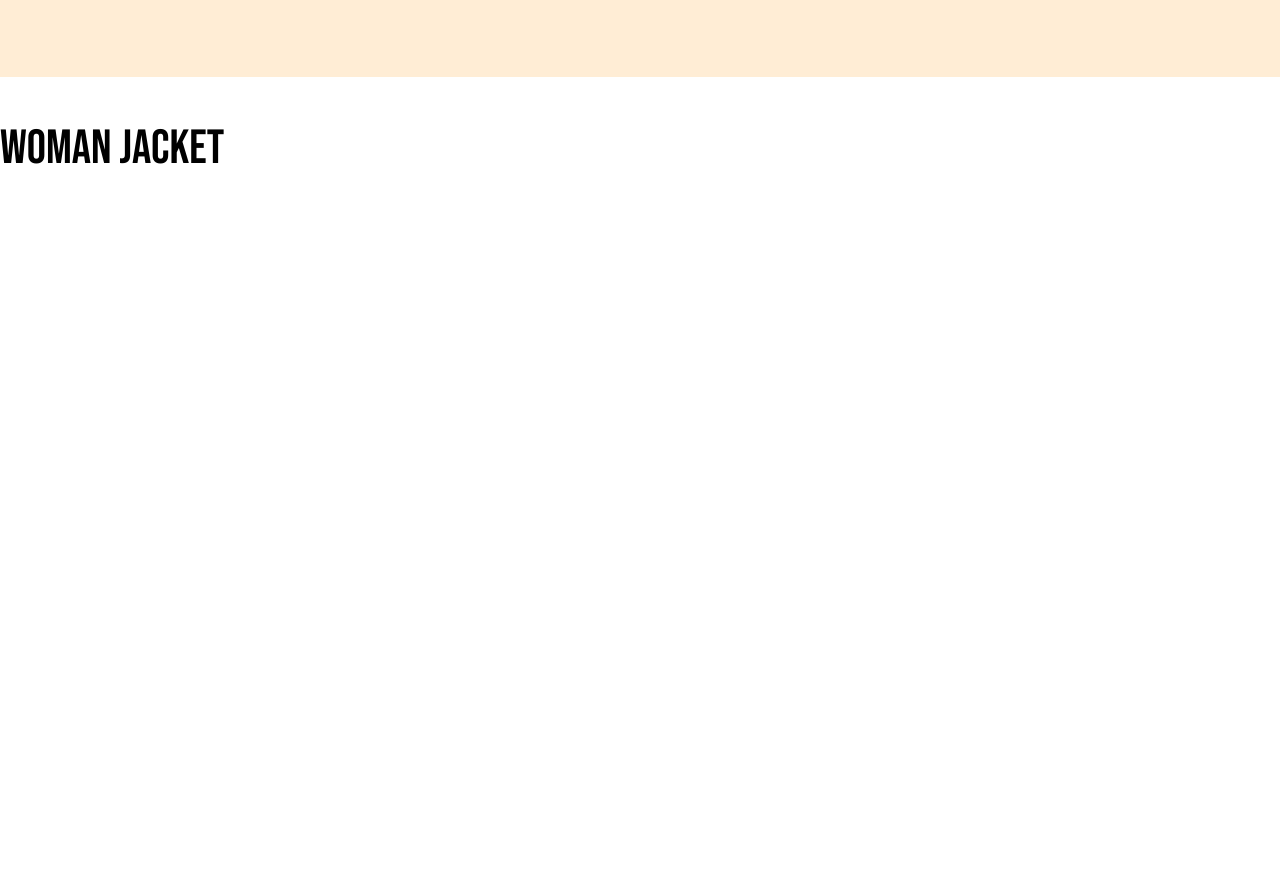
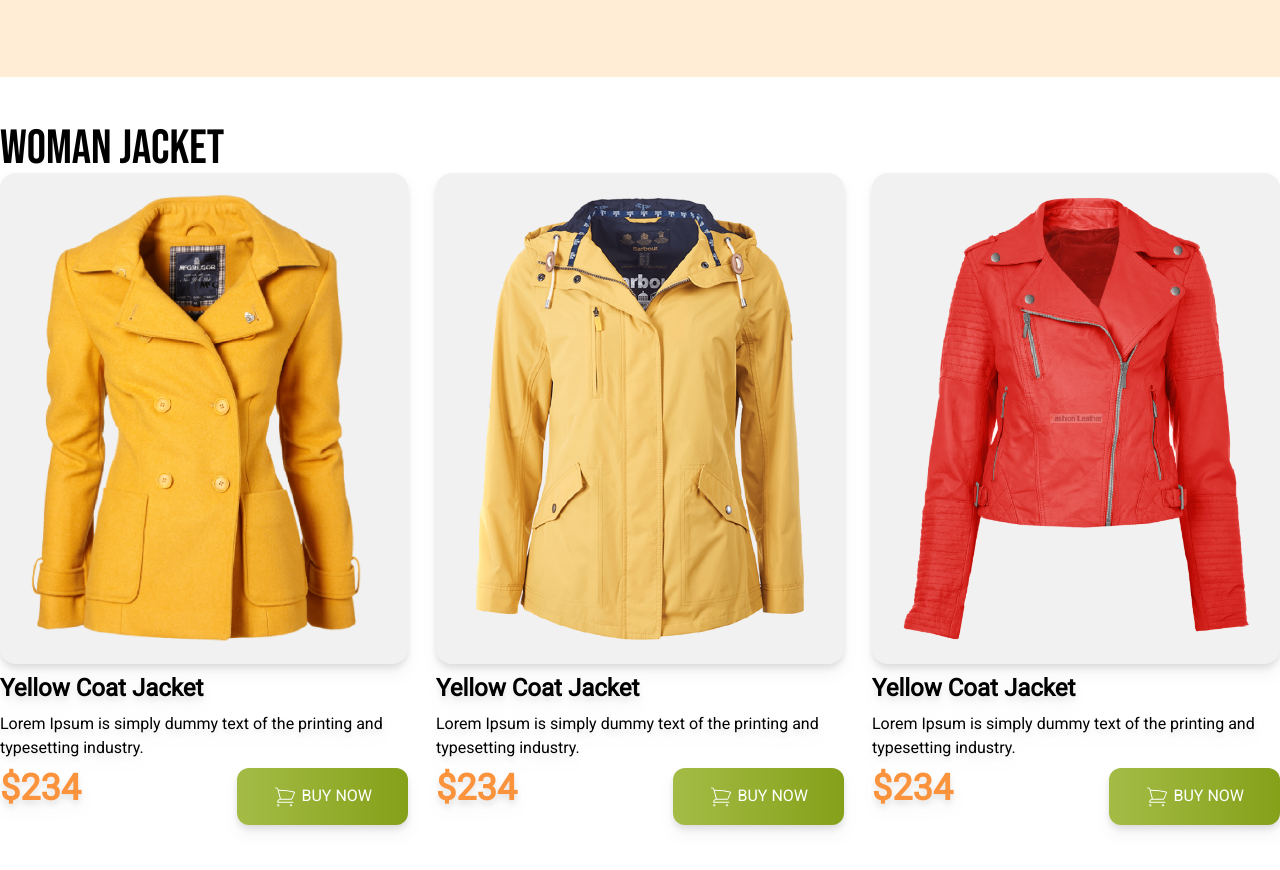
Before and after one commit to nupurmithila44/12-peenguin-feshion-with-tailwind, a plain HTML site: page index.html in a window 1280 px wide. Shown: the part 562-1432 px from the top of the page. Before the commit the page ends 800 px from the top, so only its background shows below. Drawn offline with nearby package versions, Linux system fonts and the light colour scheme.

Commit message:
add women jeckets

```diff
--- a/index.html
+++ b/index.html
@@ -8,9 +8,15 @@
     <link rel="preconnect" href="https://fonts.googleapis.com">
     <link rel="preconnect" href="https://fonts.gstatic.com" crossorigin>
     <link href="https://fonts.googleapis.com/css2?family=Bebas+Neue&display=swap" rel="stylesheet">
+    <link rel="preconnect" href="https://fonts.googleapis.com">
+<link rel="preconnect" href="https://fonts.gstatic.com" crossorigin>
+<link href="https://fonts.googleapis.com/css2?family=Roboto&display=swap" rel="stylesheet">
     <style>
         .font-bebas{
             font-family: 'Bebas Neue', sans-serif;
+        }
+        .font-roboto{
+            font-family: 'Roboto', sans-serif;
         }
     </style>
 </head>
@@ -40,8 +46,66 @@ buy now</button>
   </div>
     </header>
     <main class="max-w-7xl mx-auto">
+        <!-- woman jacket  -->
         <section class=" py-12">
             <h3 class="text-5xl font-bebas">woman jacket</h3>
+            <!-- jackets container  -->
+            <div class="grid grid-cols-1 md:grid-cols-2 lg:grid-cols-3  gap-7 font-roboto">
+                <!-- jacket-1  -->
+                <div class="space-y-2 drop-shadow-lg">
+                  <div class="bg-[#F1F1F1] p-5 rounded-2xl">
+                    <img src="./images/jacket-1.png" alt="">
+                  </div>
+                    <h4 class="text-2xl font-extrabold">Yellow Coat Jacket </h4>
+                    <p>Lorem Ipsum is simply dummy text of the
+                        printing and typesetting industry.</p>
+                        <div class="flex justify-between" >
+                          <h3 class="text-4xl font-extrabold text-orange-400">$234</h3>
+                          <button class="py-4 px-9 bg-gradient-to-r from-[#A4BC46] to-[#85A019] rounded-xl uppercase text-white font-medium"> <svg xmlns="http://www.w3.org/2000/svg" fill="none" viewBox="0 0 24 24" strokeWidth={1.5} stroke="currentColor" class="w-6 h-6 inline">
+                            <path strokeLinecap="round" strokeLinejoin="round" d="M2.25 3h1.386c.51 0 .955.343 1.087.835l.383 1.437M7.5 14.25a3 3 0 0 0-3 3h15.75m-12.75-3h11.218c1.121-2.3 2.1-4.684 2.924-7.138a60.114 60.114 0 0 0-16.536-1.84M7.5 14.25 5.106 5.272M6 20.25a.75.75 0 1 1-1.5 0 .75.75 0 0 1 1.5 0Zm12.75 0a.75.75 0 1 1-1.5 0 .75.75 0 0 1 1.5 0Z" />
+                          </svg>
+                        buy now</button>
+                        </div>
+
+
+                </div>
+                <!-- jacket-2  -->
+                <div class="space-y-2 drop-shadow-lg">
+                  <div class="bg-[#F1F1F1] p-5 rounded-2xl">
+                    <img src="./images/jacket-2.png" alt="">
+                  </div>
+                    <h4 class="text-2xl font-extrabold">Yellow Coat Jacket </h4>
+                    <p>Lorem Ipsum is simply dummy text of the
+                        printing and typesetting industry.</p>
+                        <div class="flex justify-between" >
+                          <h3 class="text-4xl font-extrabold text-orange-400">$234</h3>
+                          <button class="py-4 px-9 bg-gradient-to-r from-[#A4BC46] to-[#85A019] rounded-xl uppercase text-white font-medium"> <svg xmlns="http://www.w3.org/2000/svg" fill="none" viewBox="0 0 24 24" strokeWidth={1.5} stroke="currentColor" class="w-6 h-6 inline">
+                            <path strokeLinecap="round" strokeLinejoin="round" d="M2.25 3h1.386c.51 0 .955.343 1.087.835l.383 1.437M7.5 14.25a3 3 0 0 0-3 3h15.75m-12.75-3h11.218c1.121-2.3 2.1-4.684 2.924-7.138a60.114 60.114 0 0 0-16.536-1.84M7.5 14.25 5.106 5.272M6 20.25a.75.75 0 1 1-1.5 0 .75.75 0 0 1 1.5 0Zm12.75 0a.75.75 0 1 1-1.5 0 .75.75 0 0 1 1.5 0Z" />
+                          </svg>
+                        buy now</button>
+                        </div>
+
+
+                </div>
+                <!-- jacket-3  -->
+                <div class="space-y-2 drop-shadow-lg">
+                  <div class="bg-[#F1F1F1] p-5 rounded-2xl">
+                    <img src="./images/jacket-3.png" alt="">
+                  </div>
+                    <h4 class="text-2xl font-extrabold">Yellow Coat Jacket </h4>
+                    <p>Lorem Ipsum is simply dummy text of the
+                        printing and typesetting industry.</p>
+                        <div class="flex justify-between" >
+                          <h3 class="text-4xl font-extrabold text-orange-400">$234</h3>
+                          <button class="py-4 px-9 bg-gradient-to-r from-[#A4BC46] to-[#85A019] rounded-xl uppercase text-white font-medium"> <svg xmlns="http://www.w3.org/2000/svg" fill="none" viewBox="0 0 24 24" strokeWidth={1.5} stroke="currentColor" class="w-6 h-6 inline">
+                            <path strokeLinecap="round" strokeLinejoin="round" d="M2.25 3h1.386c.51 0 .955.343 1.087.835l.383 1.437M7.5 14.25a3 3 0 0 0-3 3h15.75m-12.75-3h11.218c1.121-2.3 2.1-4.684 2.924-7.138a60.114 60.114 0 0 0-16.536-1.84M7.5 14.25 5.106 5.272M6 20.25a.75.75 0 1 1-1.5 0 .75.75 0 0 1 1.5 0Zm12.75 0a.75.75 0 1 1-1.5 0 .75.75 0 0 1 1.5 0Z" />
+                          </svg>
+                        buy now</button>
+                        </div>
+
+
+                </div>
+            </div>
         </section>
 
 
```
